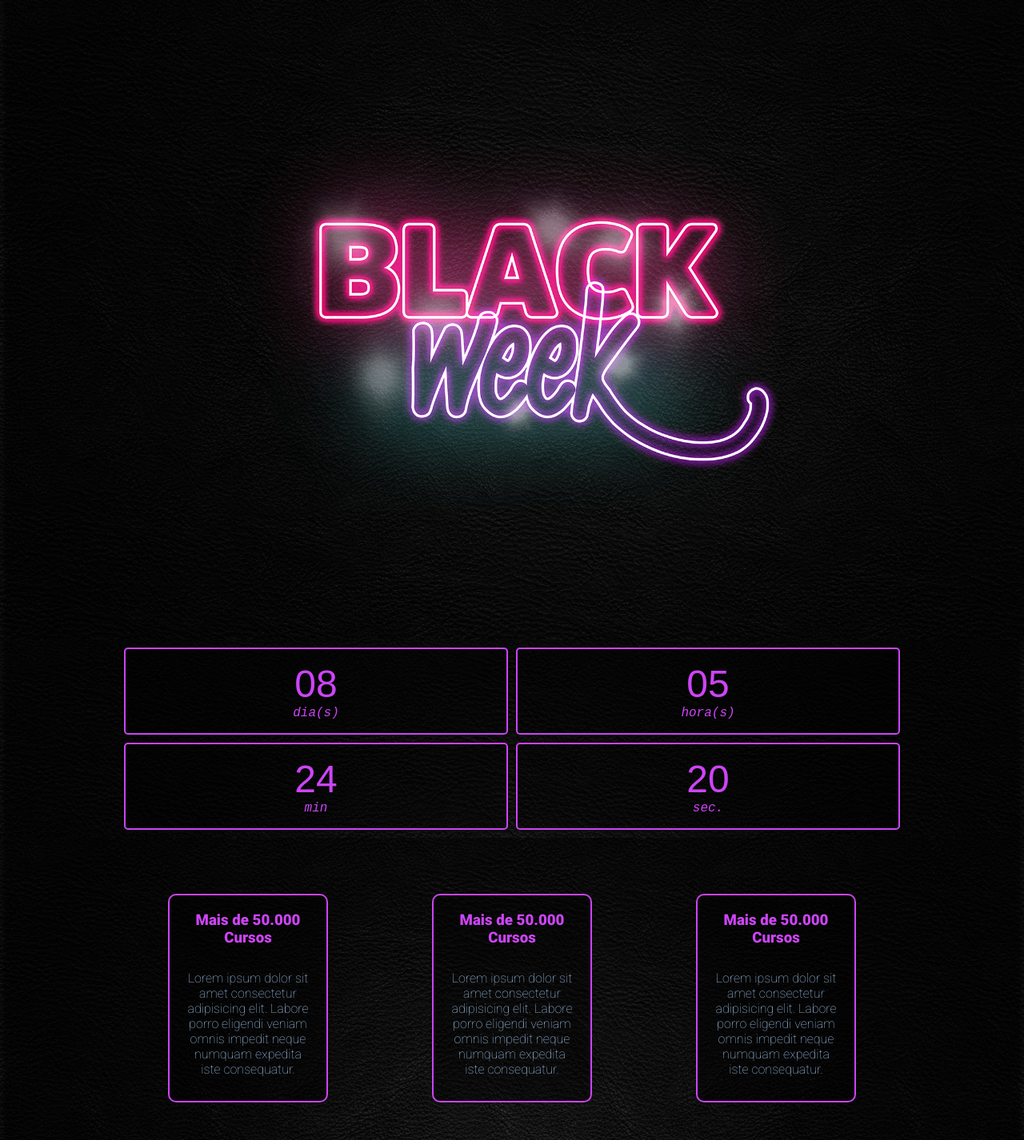
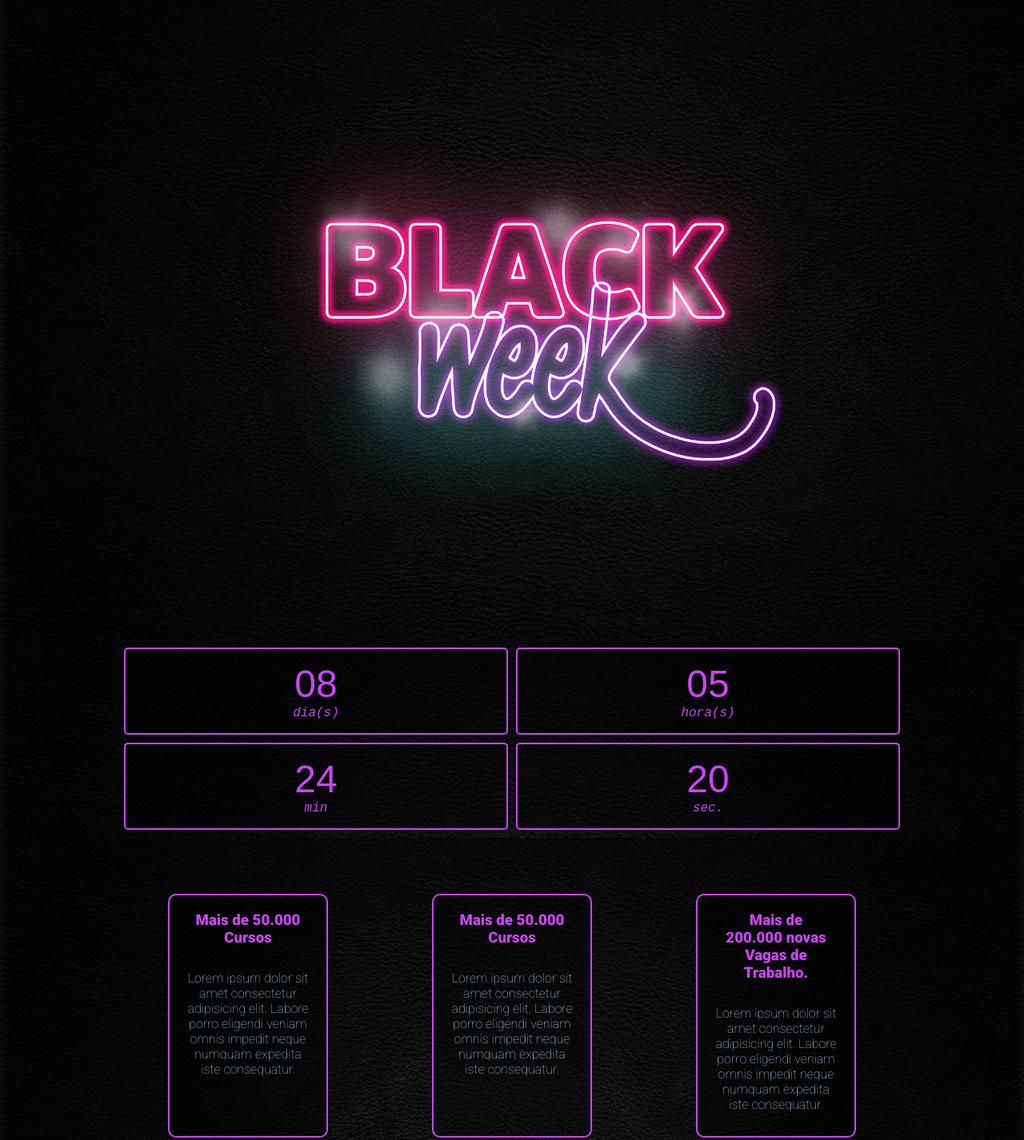
Before and after one commit to nevesfelipe47/Desafio-Hiring-Coders, a plain HTML site: page index.html in a window 1280 px wide. Shown: the top 1426 px of the page at 80% size. Drawn offline with Linux system fonts and the light colour scheme.

Commit message:
quarto commit

```diff
--- a/css/style.css
+++ b/css/style.css
@@ -82,6 +82,7 @@ li{
     border-radius: 25px;
     padding: 25px;
     max-width: 450px;
+    color: #fff;
 
 }
 .card-container label{
@@ -124,7 +125,7 @@ li{
 aside img{
     width: auto;
     height: 60vh;
-    margin-left: 2rem;
+    margin-left:3rem;
 }
 .subtitulo {
     padding: 20px 0;
--- a/index.html
+++ b/index.html
@@ -54,7 +54,7 @@
         </div>
 
         <div class="box">
-            <h3 class="nome">Mais de 50.000 Cursos</h3>
+            <h3 class="nome">Mais de 200.000 novas Vagas de Trabalho.</h3>
             <p class="descricao-nome">Lorem ipsum dolor sit amet consectetur adipisicing elit.
                 Labore porro eligendi veniam omnis impedit neque
                 numquam expedita iste consequatur.</p>
```
